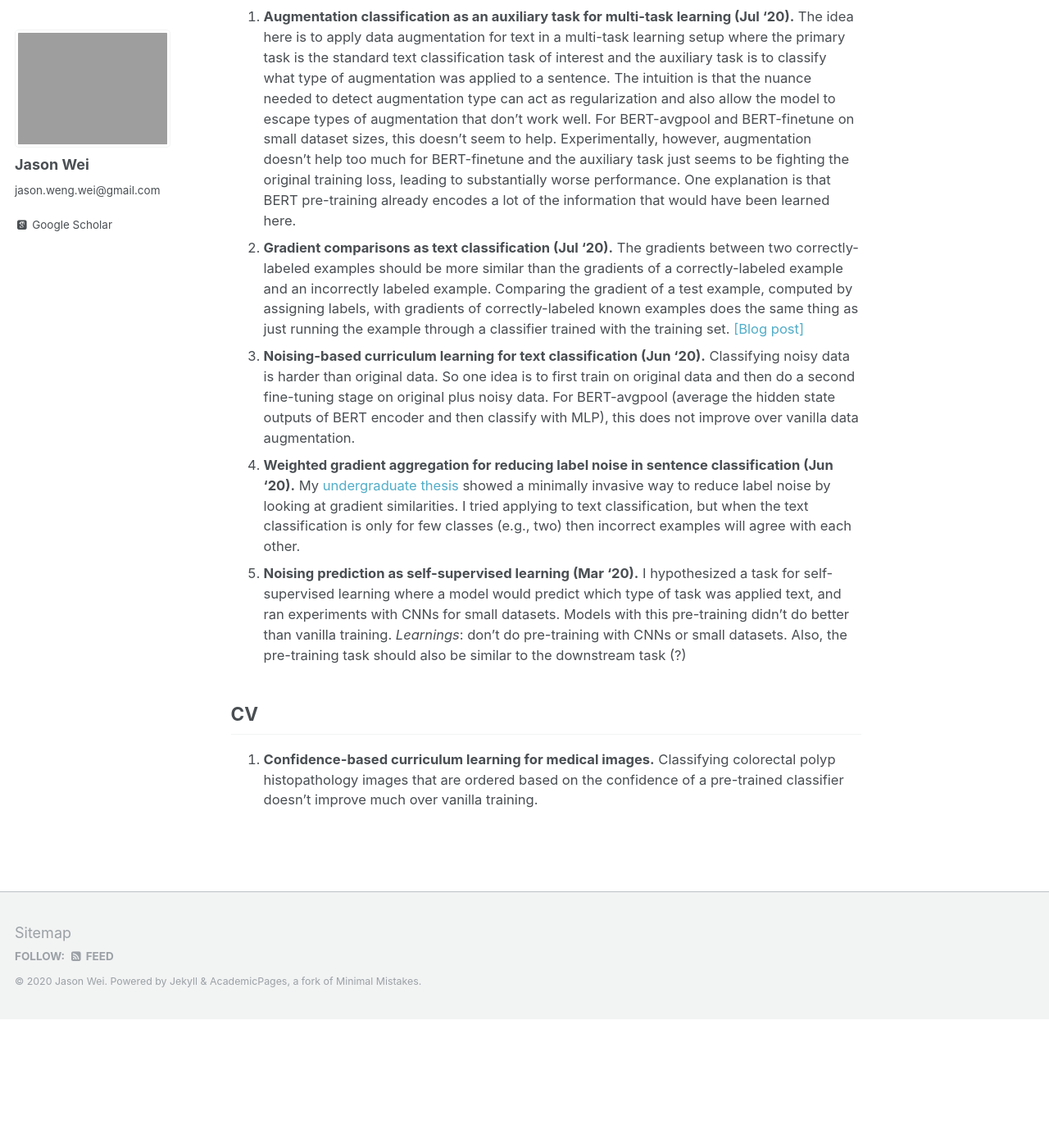
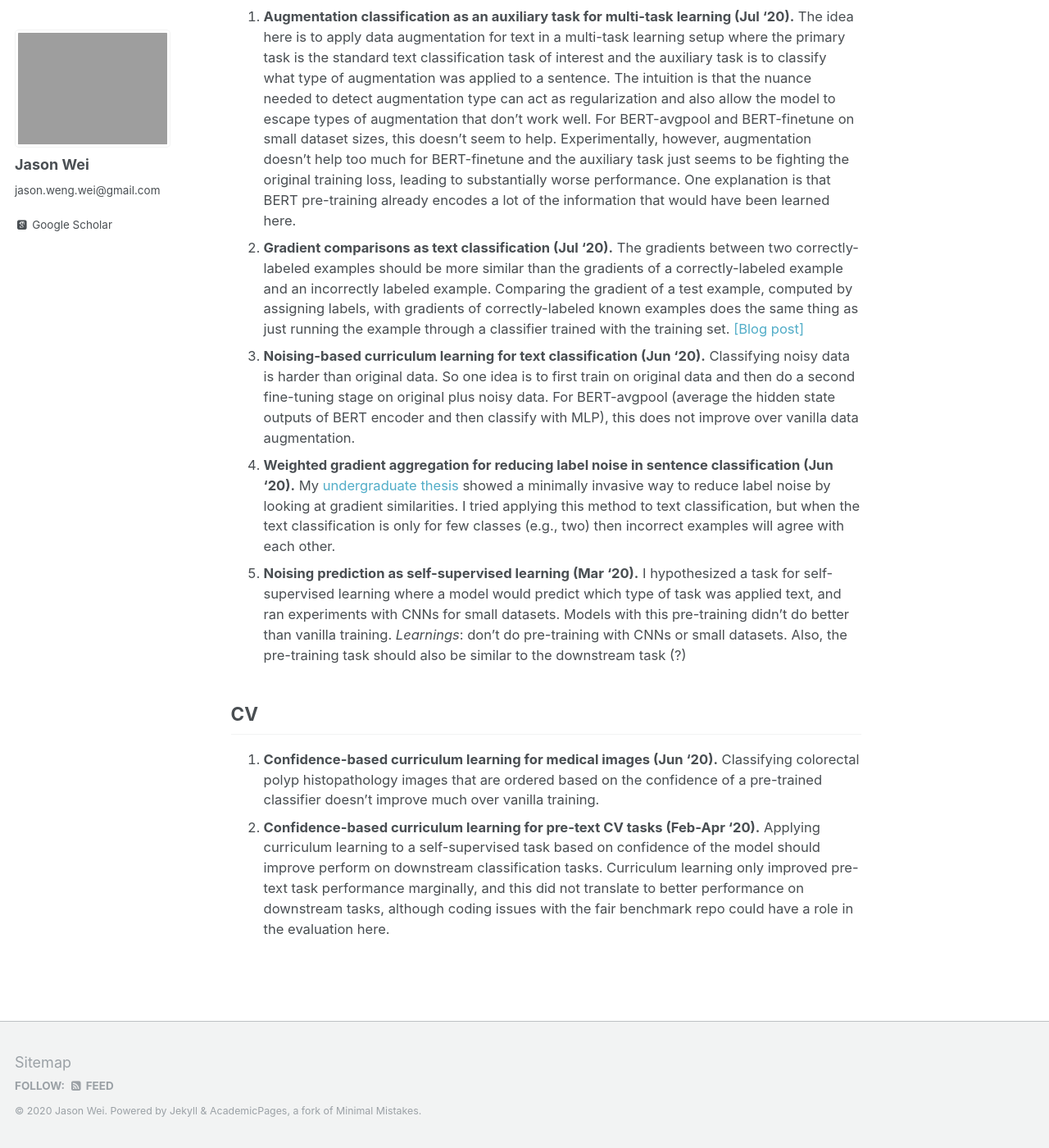
Before and after one commit to jasonwei20/jasonwei20.github.io, a Jekyll site: the page built from _pages/negative_results.md, in a window 1280 px wide and 1400 px high, scrolled down 279 px. Shown: the whole window at 82% size. Built offline with Jekyll 4.4.1, drawn with Linux system fonts in a browser that asks for light colours; some web fonts are replaced; before the commit the page ends 1522 px from its top, so only the background shows below that.

Commit message:
update negative results

```diff
--- a/_pages/negative_results.md
+++ b/_pages/negative_results.md
@@ -12,8 +12,9 @@ Experiments that I tried seriously but did not produce substantial results.
 1. **Augmentation classification as an auxiliary task for multi-task learning (Jul '20).** The idea here is to apply data augmentation for text in a multi-task learning setup where the primary task is the standard text classification task of interest and the auxiliary task is to classify what type of augmentation was applied to a sentence. The intuition is that the nuance needed to detect augmentation type can act as regularization and also allow the model to escape types of augmentation that don't work well. For BERT-avgpool and BERT-finetune on small dataset sizes, this doesn't seem to help. Experimentally, however, augmentation doesn't help too much for BERT-finetune and the auxiliary task just seems to be fighting the original training loss, leading to substantially worse performance. One explanation is that BERT pre-training already encodes a lot of the information that would have been learned here.
 1. **Gradient comparisons as text classification (Jul '20).** The gradients between two correctly-labeled examples should be more similar than the gradients of a correctly-labeled example and an incorrectly labeled example. Comparing the gradient of a test example, computed by assigning labels, with gradients of correctly-labeled known examples does the same thing as just running the example through a classifier trained with the training set. [[Blog post]](https://medium.com/@jason.20/classification-by-per-example-gradient-similarities-looks-at-the-same-thing-as-output-confidences-1b13c2be60bd)
 1. **Noising-based curriculum learning for text classification (Jun '20).** Classifying noisy data is harder than original data. So one idea is to first train on original data and then do a second fine-tuning stage on original plus noisy data. For BERT-avgpool (average the hidden state outputs of BERT encoder and then classify with MLP), this does not improve over vanilla data augmentation.
-1. **Weighted gradient aggregation for reducing label noise in sentence classification (Jun '20).** My [undergraduate thesis](https://www.cs.dartmouth.edu/~trdata/reports/TR2020-899.pdf) showed a minimally invasive way to reduce label noise by looking at gradient similarities. I tried applying to text classification, but when the text classification is only for few classes (e.g., two) then incorrect examples will agree with each other.
+1. **Weighted gradient aggregation for reducing label noise in sentence classification (Jun '20).** My [undergraduate thesis](https://www.cs.dartmouth.edu/~trdata/reports/TR2020-899.pdf) showed a minimally invasive way to reduce label noise by looking at gradient similarities. I tried applying this method to text classification, but when the text classification is only for few classes (e.g., two) then incorrect examples will agree with each other.
 1. **Noising prediction as self-supervised learning (Mar '20).** I hypothesized a task for self-supervised learning where a model would predict which type of task was applied text, and ran experiments with CNNs for small datasets. Models with this pre-training didn't do better than vanilla training. *Learnings*: don't do pre-training with CNNs or small datasets. Also, the pre-training task should also be similar to the downstream task (?)
 
 ## CV
-1. **Confidence-based curriculum learning for medical images.** Classifying colorectal polyp histopathology images that are ordered based on the confidence of a pre-trained classifier doesn't improve much over vanilla training.
+1. **Confidence-based curriculum learning for medical images (Jun '20).** Classifying colorectal polyp histopathology images that are ordered based on the confidence of a pre-trained classifier doesn't improve much over vanilla training.
+2. **Confidence-based curriculum learning for pre-text CV tasks (Feb-Apr '20).** Applying curriculum learning to a self-supervised task based on confidence of the model should improve perform on downstream classification tasks. Curriculum learning only improved pre-text task performance marginally, and this did not translate to better performance on downstream tasks, although coding issues with the fair benchmark repo could have a role in the evaluation here.
```
